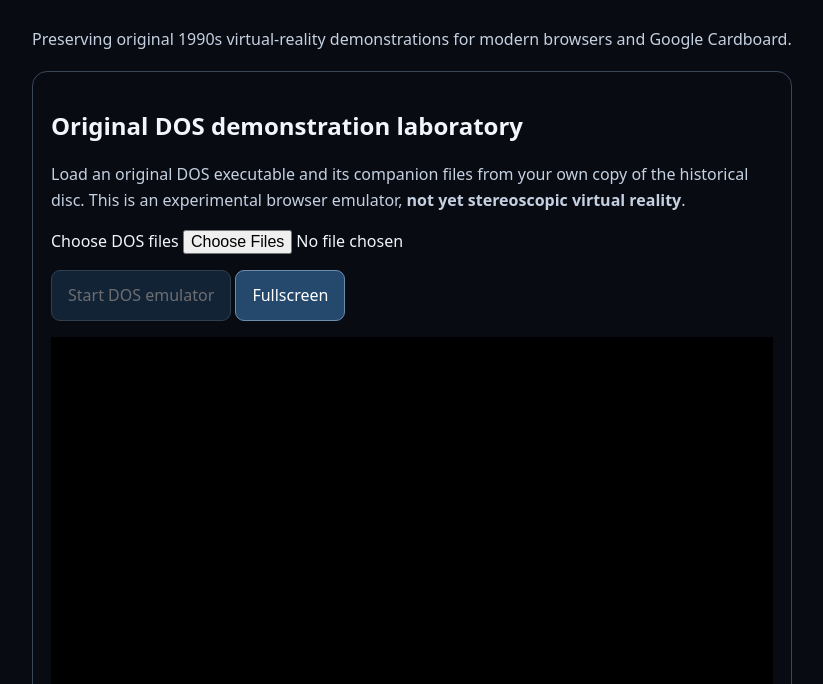
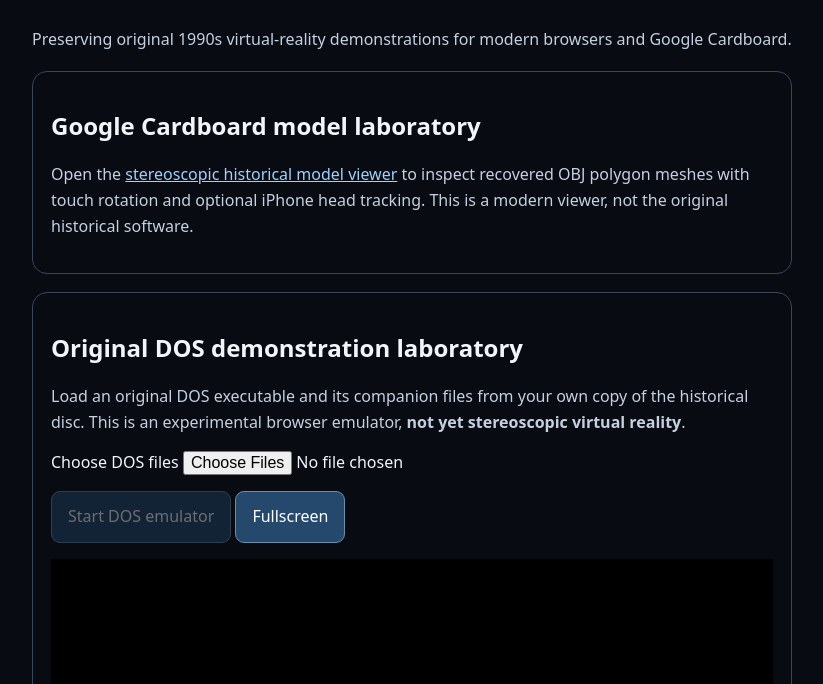
Before and after one commit to udeudeude/VR.Homebrewers.Museum, a plain HTML site: page index.html in a window 1280 px wide. Shown: the part 116-800 px from the top of the page, without its empty margins (228-1051 px from the left). Drawn offline with Linux system fonts and the light colour scheme.

Commit message:
Link Cardboard laboratory from museum homepage

```diff
--- a/index.html
+++ b/index.html
@@ -2,7 +2,7 @@
 <html lang="en"><head><meta charset="utf-8"><meta name="viewport" content="width=device-width,initial-scale=1,viewport-fit=cover"><meta name="theme-color" content="#080b12"><title>VR Homebrewers Museum</title>
 <style>body{margin:0;background:#080b12;color:#f2f5fa;font:16px system-ui}main{max-width:760px;margin:auto;padding:24px}h1{font-size:clamp(26px,6vw,44px)}p{line-height:1.6;color:#c5d0e1}button,input{font:inherit}button{padding:12px 16px;background:#24496d;border:1px solid #6c8dac;color:white;border-radius:9px;cursor:pointer}button:disabled{opacity:.4}section{border:1px solid #39475b;border-radius:15px;padding:18px;margin:18px 0}small{color:#a9b9c9}a{color:#9ed2ff}#screen{width:100%;aspect-ratio:4/3;background:black;image-rendering:pixelated}#status{white-space:pre-wrap}label{display:block;margin:12px 0}</style></head>
 <body><main><h1>VR Homebrewers Museum</h1><p>Preserving original 1990s virtual-reality demonstrations for modern browsers and Google Cardboard.</p>
-<section><h2>Original DOS demonstration laboratory</h2><p>Load an original DOS executable and its companion files from your own copy of the historical disc. This is an experimental browser emulator, <strong>not yet stereoscopic virtual reality</strong>.</p>
+<section><h2>Google Cardboard model laboratory</h2><p>Open the <a href="./cardboard.html">stereoscopic historical model viewer</a> to inspect recovered OBJ polygon meshes with touch rotation and optional iPhone head tracking. This is a modern viewer, not the original historical software.</p></section><section><h2>Original DOS demonstration laboratory</h2><p>Load an original DOS executable and its companion files from your own copy of the historical disc. This is an experimental browser emulator, <strong>not yet stereoscopic virtual reality</strong>.</p>
 <label>Choose DOS files <input type="file" id="files" multiple></label><p><button id="start" disabled>Start DOS emulator</button> <button id="fullscreen">Fullscreen</button></p><canvas id="screen" width="640" height="480"></canvas><p id="status" role="status">No executable selected.</p><small>Runs DOS programs in a sandboxed browser emulator. Hardware-dependent demonstrations may fail. Do not load unknown executables.</small></section>
 <section><h2>Historical demonstrations</h2><p><strong>BRender:</strong> Original Argonaut rendering examples. DOS programs require compatible assets and configuration.</p><p><strong>Virtus Player:</strong> Historical world browser; original environments and Windows compatibility need investigation.</p><p><strong>Magic Carpet:</strong> Commercial game demo. Original gameplay must be emulated; a separate stereo renderer would require deeper engineering.</p><p><strong>CyberMaxx:</strong> Headset tracking interface source code, not itself a virtual world.</p></section>
 <section><h2>Preservation approach</h2><p>Original program execution first; original assets and source-based ports where emulation cannot support Cardboard. No fabricated claim of running historical demonstrations in stereo.</p><p><a href="https://archive.org/details/virtual_reality_homebrewers_handbook_cd_rom_disk">Source CD-ROM at Internet Archive</a> · <a href="https://github.com/udeudeude/VR-Homebrewers-Museum-">Source repository</a></p></section>
```
